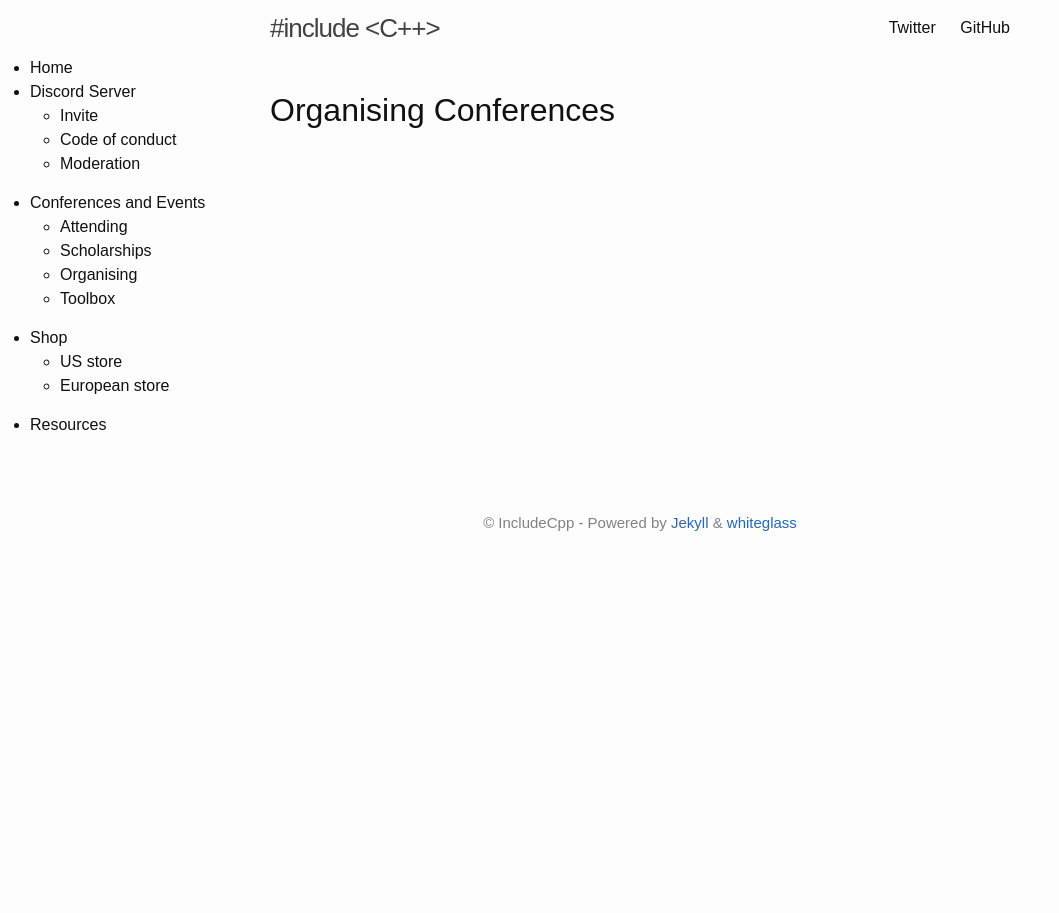
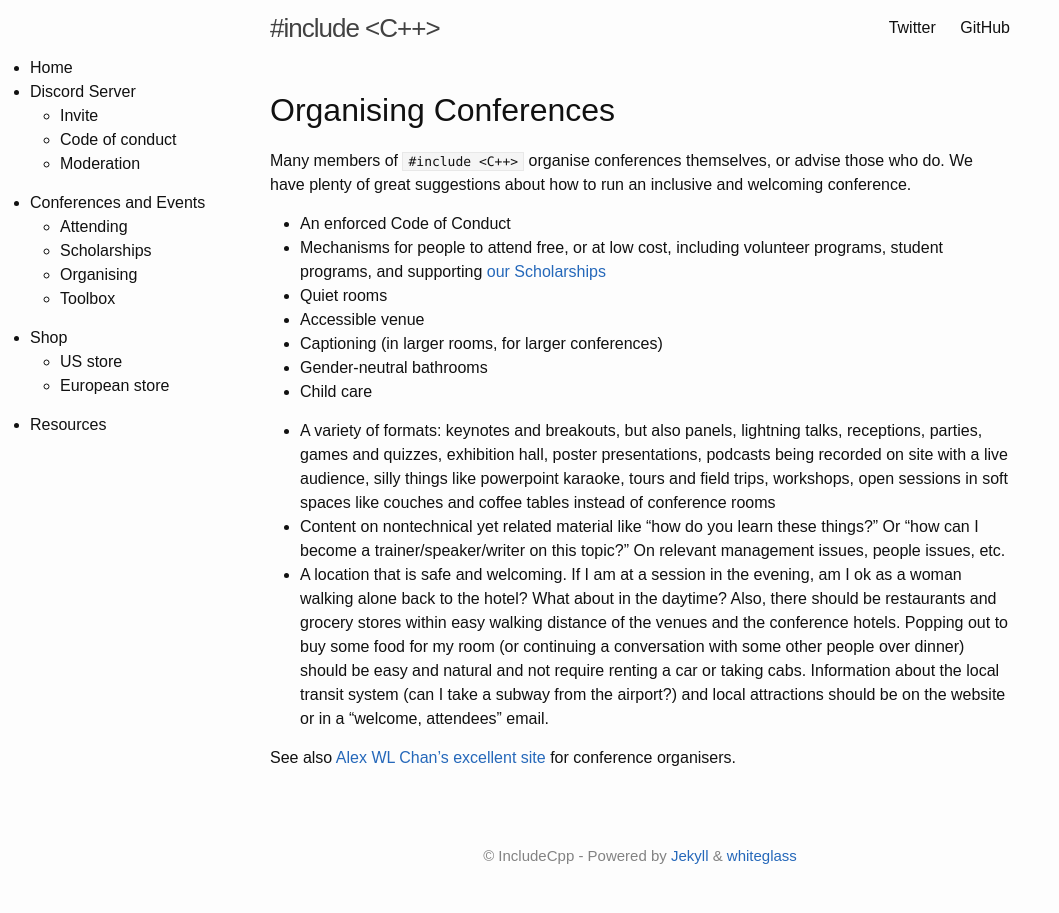
Before and after one commit to include-cpp/include-cpp.github.io, a Jekyll site: the page built from organising-conferences.md, in a window 1280 px wide. Shown: the whole page, without its empty margins (0-1059 px from the left). Built offline with Jekyll 4.4.1, drawn with Linux system fonts in a browser that asks for light colours; our own code applies the rules of GitHub Pages for plain Markdown files.

Commit message:
Start fleshing out Organising Conferences

```diff
--- a/organising-conferences.md
+++ b/organising-conferences.md
@@ -3,3 +3,19 @@ layout: default
 ---
 
 # Organising Conferences
+
+Many members of `#include <C++>` organise conferences themselves, or advise those who do. We have plenty of great suggestions about how to run an inclusive and welcoming conference.
+
+* An enforced Code of Conduct
+* Mechanisms for people to attend free, or at low cost, including volunteer programs, student programs, and supporting [our Scholarships](/scholarships)
+* Quiet rooms
+* Accessible venue
+* Captioning (in larger rooms, for larger conferences)
+* Gender-neutral bathrooms
+* Child care
+
+* A variety of formats: keynotes and breakouts, but also panels, lightning talks, receptions, parties, games and quizzes, exhibition hall, poster presentations, podcasts being recorded on site with a live audience, silly things like powerpoint karaoke, tours and field trips, workshops, open sessions in soft spaces like couches and coffee tables instead of conference rooms
+* Content on nontechnical yet related material like "how do you learn these things?" Or "how can I become a trainer/speaker/writer on this topic?" On relevant management issues, people issues, etc.
+* A location that is safe and welcoming. If I am at a session in the evening, am I ok as a woman walking alone back to the hotel? What about in the daytime? Also, there should be restaurants and grocery stores within easy walking distance of the venues and the conference hotels. Popping out to buy some food for my room (or continuing a conversation with some other people over dinner) should be easy and natural and not require renting a car or taking cabs. Information about the local transit system (can I take a subway from the airport?) and local attractions should be on the website or in a "welcome, attendees" email.
+
+See also [Alex WL Chan's excellent site](https://alexwlchan.net/ideas-for-inclusive-events/short-version/) for conference organisers.
```
Also changed, not shown: index.md (+1 -1 lines), README.md.
